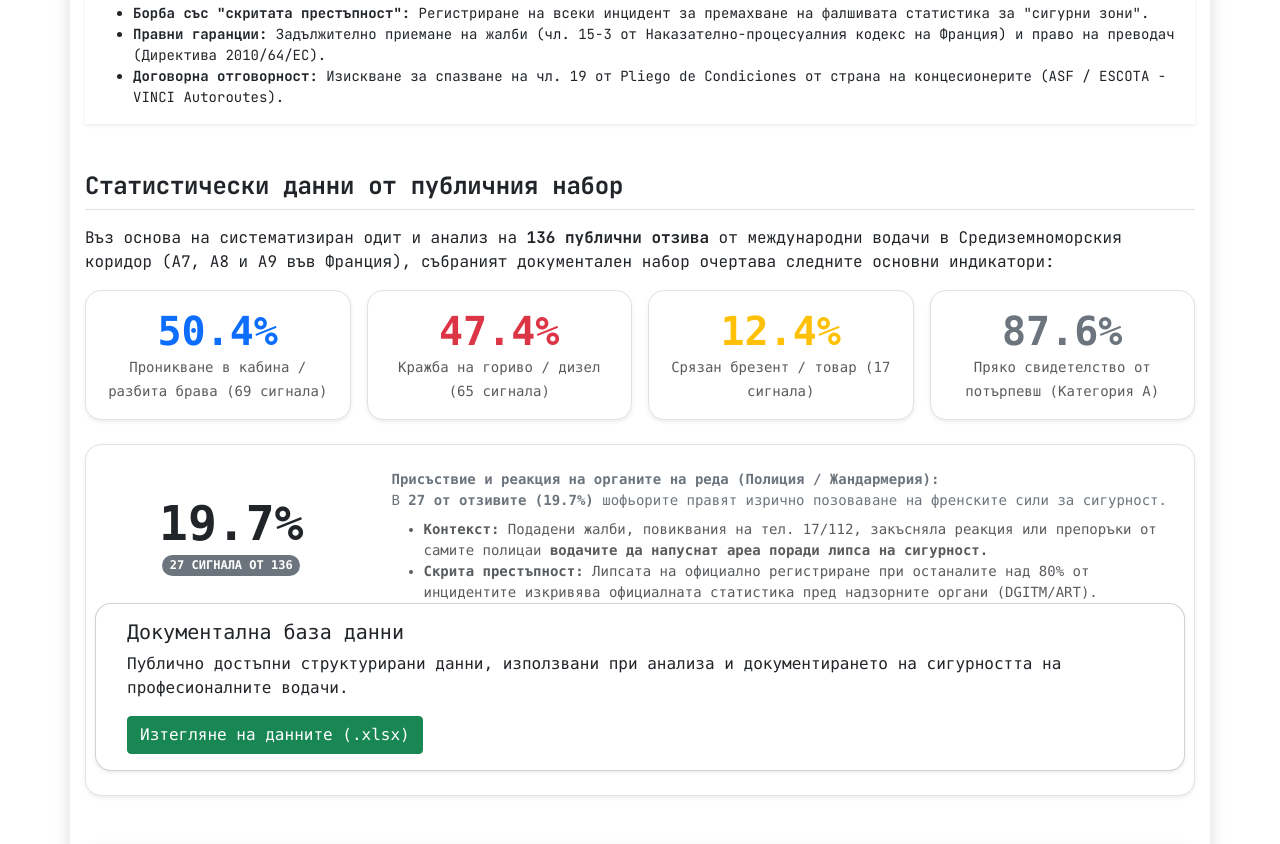
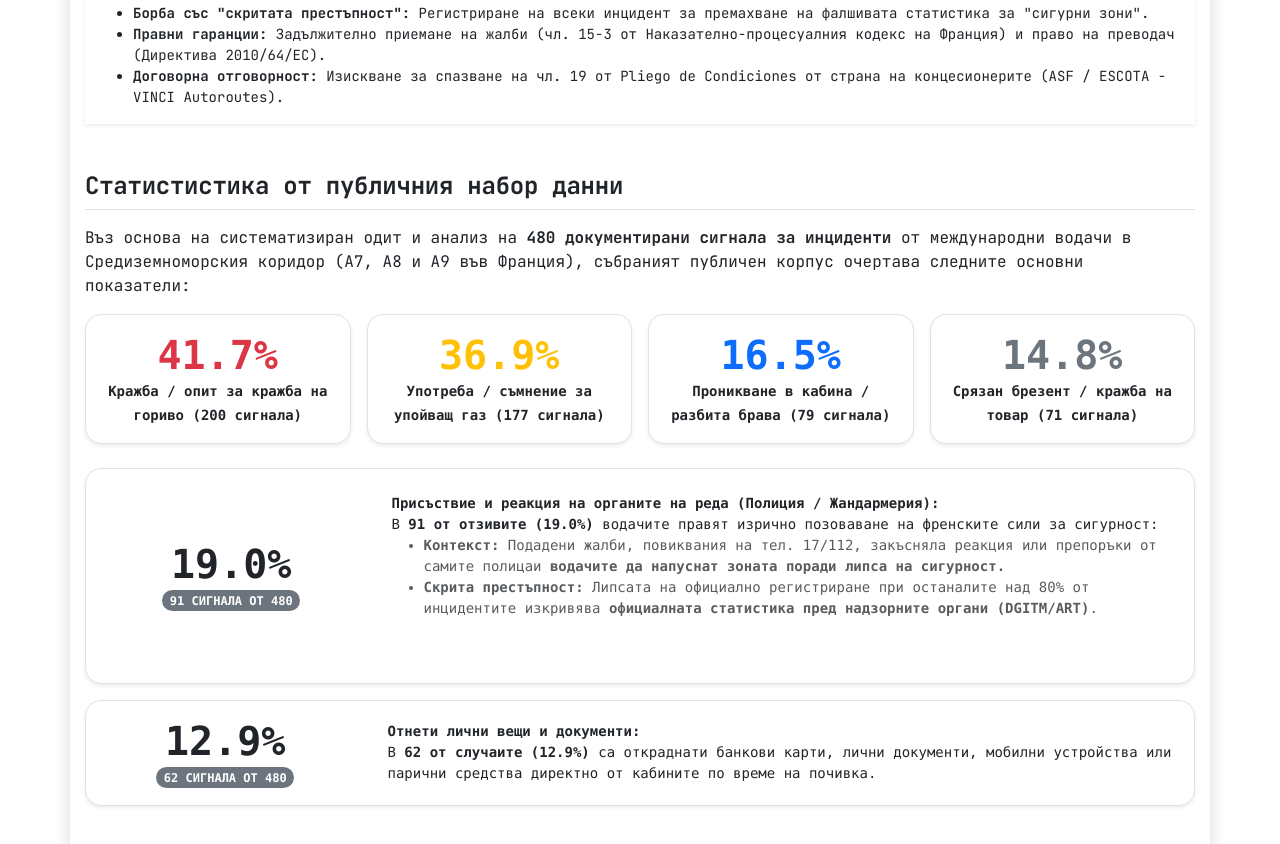
Before and after one commit to IceVeritas/aires-pl-a7-a8-a9, a plain HTML site: page BG/index.html in a window 1280 px wide. Shown: the part 1054-1898 px from the top of the page. Drawn offline with Linux system fonts and the light colour scheme.

Commit message:
Edicion _ redaccion index bg

```diff
--- a/BG/index.html
+++ b/BG/index.html
@@ -57,58 +57,78 @@
                     </ul>
                 </div>
             </section>
-            <!-- СТАТИСТИЧЕСКИ ДАННИ (ОБНОВЕНИ) -->
-            <section class="mb-5">
             <!-- СТАТИСТИЧЕСКИ ДАННИ С ПЪЛНО ВЪВЕДЕНИЕ -->
             <section class="mb-5">
-                    <h2 class="h4 fw-bold text-dark border-bottom pb-2 mb-3">Статистически данни от публичния набор</h2>
-                    <!-- Текстът като разширение/въведение -->
+                <h2 class="h4 fw-bold text-dark border-bottom pb-2 mb-3">Статистистика от публичния набор данни</h2>
+                <!-- Текст като въведение -->
                 <p class="text-dark">
-        Въз основа на систематизиран одит и анализ на <strong>136 публични отзива</strong> от международни водачи в Средиземноморския коридор (A7, A8 и A9 във Франция), събраният документален набор очертава следните основни индикатори: </p>
+        Въз основа на систематизиран одит и анализ на <strong>480 документирани сигнала за инциденти</strong> от международни водачи в Средиземноморския коридор (A7, A8 и A9 във Франция), събраният публичен корпус очертава следните основни показатели: </p>
                 <!-- Четири основни показателя (Блокове) -->
                 <div class="row g-3 font-monospace text-center mb-4">
                     <div class="col-md-3">
                         <div class="p-3 bg-white border rounded shadow-sm">
-                                <span class="display-6 fw-bold text-primary d-block">50.4%</span>
-                                <span class="small text-muted">Проникване в кабина / разбита брава (69 сигнала)</span>
+                            <span class="display-6 fw-bold text-danger d-block">41.7%</span>
+                            <span class="small text-dark fw-semibold">Кражба / опит за кражба на гориво (200 сигнала)</span>
                         </div>
                     </div>
                     <div class="col-md-3">
                         <div class="p-3 bg-white border rounded shadow-sm">
-                                <span class="display-6 fw-bold text-danger d-block">47.4%</span>
-                                <span class="small text-muted">Кражба на гориво / дизел (65 сигнала)</span>
+                            <span class="display-6 fw-bold text-warning d-block">36.9%</span>
+                            <span class="small text-dark fw-semibold">Употреба / съмнение за упойващ газ (177 сигнала)</span>
                         </div>
                     </div>
                     <div class="col-md-3">
                         <div class="p-3 bg-white border rounded shadow-sm">
-                                <span class="display-6 fw-bold text-warning d-block">12.4%</span>
-                                <span class="small text-muted">Срязан брезент / товар (17 сигнала)</span>
+                            <span class="display-6 fw-bold text-primary d-block">16.5%</span>
+                            <span class="small text-dark fw-semibold">Проникване в кабина / разбита брава (79 сигнала)</span>
                         </div>
                     </div>
                     <div class="col-md-3">
                         <div class="p-3 bg-white border rounded shadow-sm">
-                                <span class="display-6 fw-bold text-secondary d-block">87.6%</span>
-                                <span class="small text-muted">Пряко свидетелство от потърпевш (Категория A)</span>
+                            <span class="display-6 fw-bold text-secondary d-block">14.8%</span>
+                            <span class="small text-dark fw-semibold">Срязан брезент / кражба на товар (71 сигнала)</span>
                         </div>
                     </div>
                 </div>
-                    <!-- Индикатор за намеса на полицията / жандармерията -->
-                    <div class="p-4 bg-white border rounded shadow-sm font-monospace">
+                <!-- Блок: Намеса и реакция на Полицията / Жандармерията -->
+                <div class="p-4 bg-white border rounded shadow-sm font-monospace mb-3">
                     <div class="row align-items-center">
                         <div class="col-md-3 text-center mb-3 mb-md-0">
-                                <span class="display-5 fw-bold text-dark d-block">19.7%</span>
-                                <span class="badge bg-secondary text-uppercase">27 сигнала от 136</span>
+                            <span class="d-block display-6 fw-bold text-dark">19.0%</span>
+                            <span class="badge bg-secondary text-uppercase">91 сигнала от 480</span>
                         </div>
                         <div class="col-md-9 border-start-md ps-md-4">
-                                <p class="small text-secondary mb-2"> <strong>Присъствие и реакция на органите на реда (Полиция / Жандармерия):</strong><br>
-                    В <strong>27 от отзивите (19.7%)</strong> шофьорите правят изрично позоваване на френските сили за сигурност. </p>
+                            <p class="small text-dark mb-0"> <strong>Присъствие и реакция на органите на реда (Полиция / Жандармерия):</strong><br>
+                    В <strong>91 от отзивите (19.0%)</strong> водачите правят изрично позоваване на френските сили за сигурност:</p>
                             <ul class="small text-muted mb-0">
                                 <li>
-                                        <strong>Контекст:</strong> Подадени жалби, повиквания на тел. 17/112, закъсняла реакция или препоръки от самите полицаи <span class="fw-bold">водачите да напуснат ареа поради липса на сигурност.</span>
+                                    <strong>Контекст:</strong> Подадени жалби, повиквания на тел. 17/112, закъсняла реакция или препоръки от самите полицаи <span class="fw-bold">водачите да напуснат зоната поради липса на сигурност.</span>
                                 </li>
                                 <li>
-                                        <strong>Скрита престъпност:</strong> Липсата на официално регистриране при останалите над 80% от инцидентите изкривява официалната статистика пред надзорните органи (DGITM/ART).
+                                    <strong>Скрита престъпност:</strong> Липсата на официално регистриране при останалите над 80% от инцидентите изкривява <b>официалната статистика пред надзорните органи (DGITM/ART)</b>.
                                 </li>
+                            </ul>
+                            <br>
+                            <p></p>
+                        </div>
+                    </div>
+                </div>
+                <!-- Блок: Лични вещи и документи -->
+                <div class="p-3 bg-white border rounded shadow-sm font-monospace">
+                    <div class="row align-items-center">
+                        <div class="col-md-3 mb-3 mb-md-0 text-center">
+                            <span class="display-6 fw-bold text-dark d-block">12.9%</span>
+                            <span class="badge bg-secondary text-uppercase">62 сигнала от 480</span>
+                        </div>
+                        <div class="col-md-9 border-start-md ps-md-4">
+                            <p class="small text-dark mb-0"> <strong>Отнети лични вещи и документи:</strong><br>
+                    В <strong>62 от случаите (12.9%)</strong> са откраднати банкови карти, лични документи, мобилни устройства или парични средства директно от кабините по време на почивка. </p>
+                        </div>
+                    </div>
+                </div>
+            </section>
+            <div class="col-md-9 border-start-md ps-md-4">
+                <ul class="small text-muted mb-0">
 </ul>
             </div>
             <div class="card shadow-sm">
```
Lines whose indentation alone changed are shown as unchanged.
